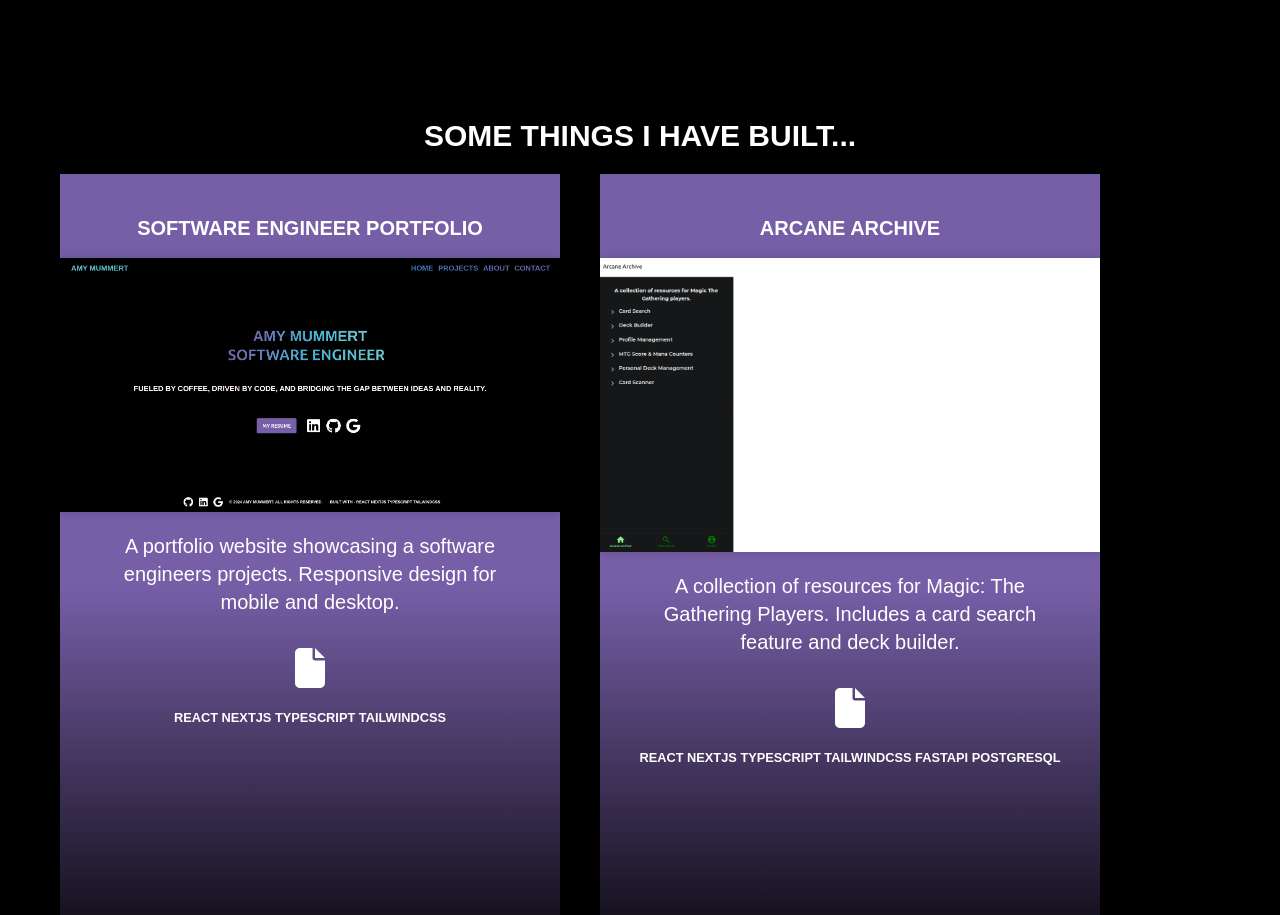
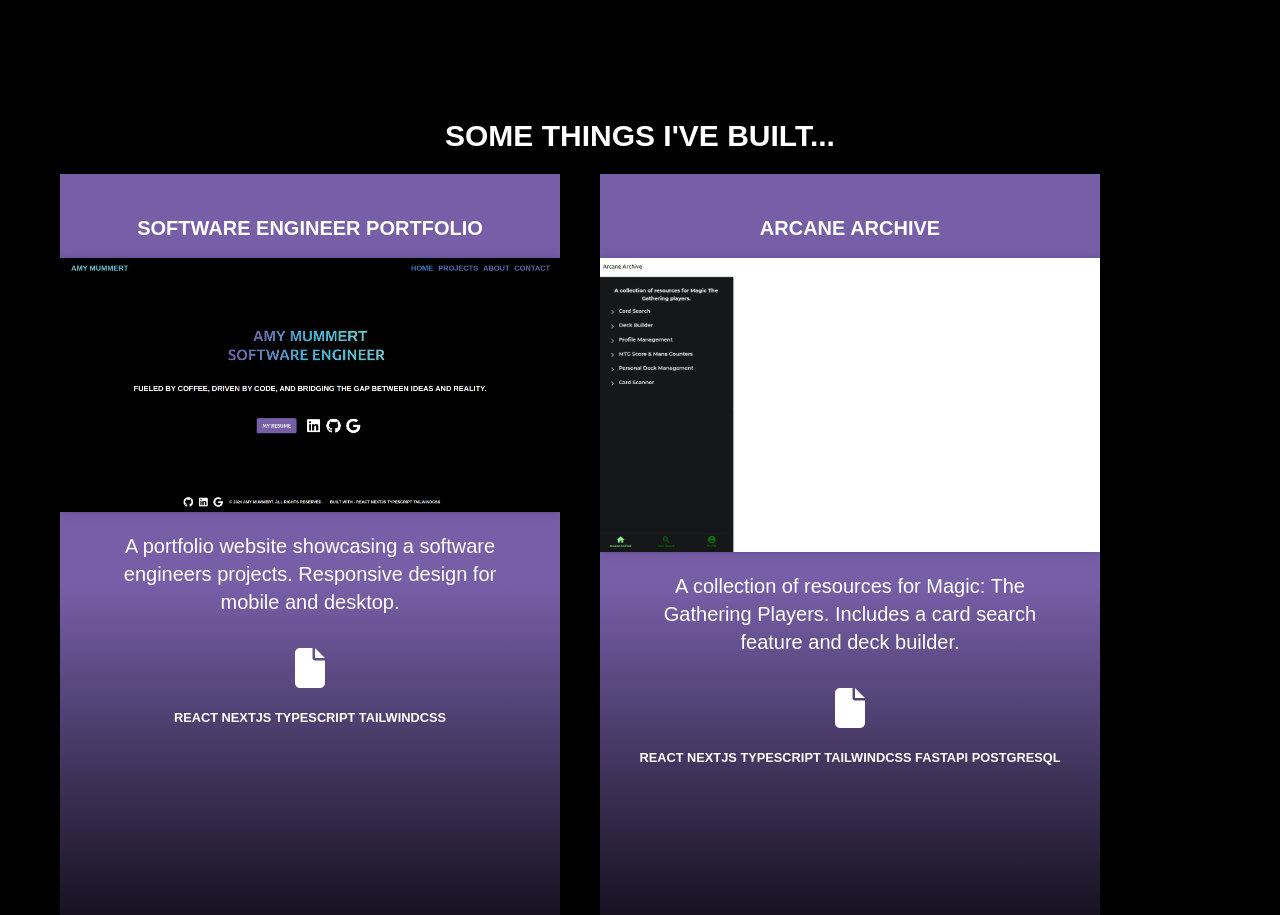
Before and after one commit to ARMummert/mummert_portfolio, a Next.js app: page / in a window 1280 px wide. Shown: the part 786-1701 px from the top of the page. Built offline with nearby package versions, Linux system fonts and the light colour scheme.

Commit message:
made social icons smaller in footer

```diff
--- a/src/app/Footer.tsx
+++ b/src/app/Footer.tsx
@@ -34,15 +34,15 @@ const Footer = ({ children }: { children: ReactNode }) => {
               <div className="flex flex-row gap-4 w-full items-center justify-center">
                   <a href="https://github.com/ARMummert" target="_blank"
                      className="flex flex-col text-white mt-8 text-2xl hover:text-[#45B4D6]">
-                      <FaGithub className=" mb-4 ml-4 w-8 h-8"/>
+                      <FaGithub className=" mb-4 ml-4 w-4 h-4"/>
                   </a>
                   <a href="https://www.linkedin.com/in/armummert" target="_blank"
                      className="flex flex-col text-white mt-8 text-2xl hover:text-[#45B4D6]">
-                      <FaLinkedin className="mb-4 w-8 h-8"/>
+                      <FaLinkedin className="mb-4 w-4 h-4"/>
                   </a>
                   <a href="mailto:armummert4@gmail.com"  target="_blank"
                      className="flex flex-col text-white mt-8 text-2xl hover:text-[#45B4D6]">
-                      <FaGoogle className="mb-4 w-8 h-8"/>
+                      <FaGoogle className="mb-4 w-4 h-4"/>
                   </a>
                   <button
                       onClick={scrollTop}
--- a/src/app/page.tsx
+++ b/src/app/page.tsx
@@ -73,7 +73,7 @@ export default function Home() {
         <div className="bg-black font-montserrat flex flex-col justify-center items-center">
             <section id="projects">
                 <div className="justify-center items-center">
-                    <h2 className="mt-24 mb-3 text-3xl font-semibold text-white">Some things I have built...</h2>
+                    <h2 className="mt-24 mb-3 text-3xl font-semibold text-white">Some things I've built...</h2>
                 </div>
                 <div><ProjectComponent/></div>
             </section>
```
